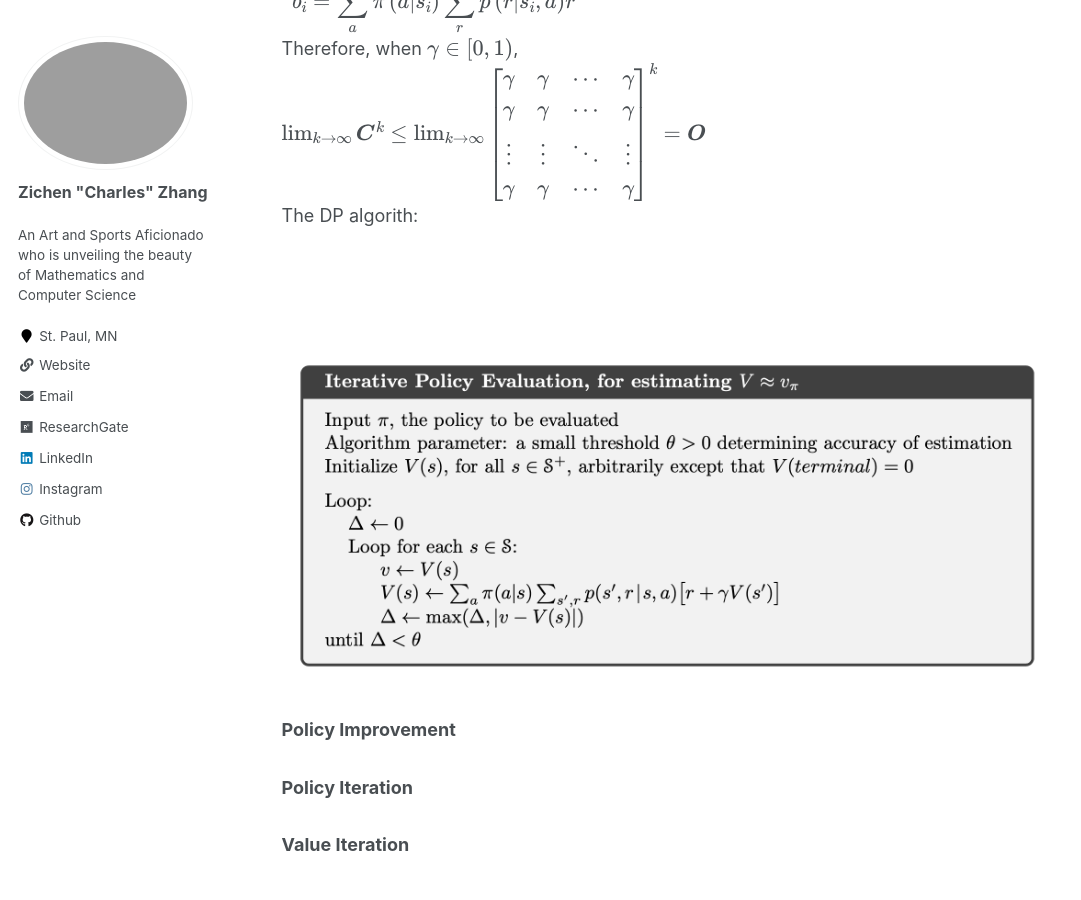
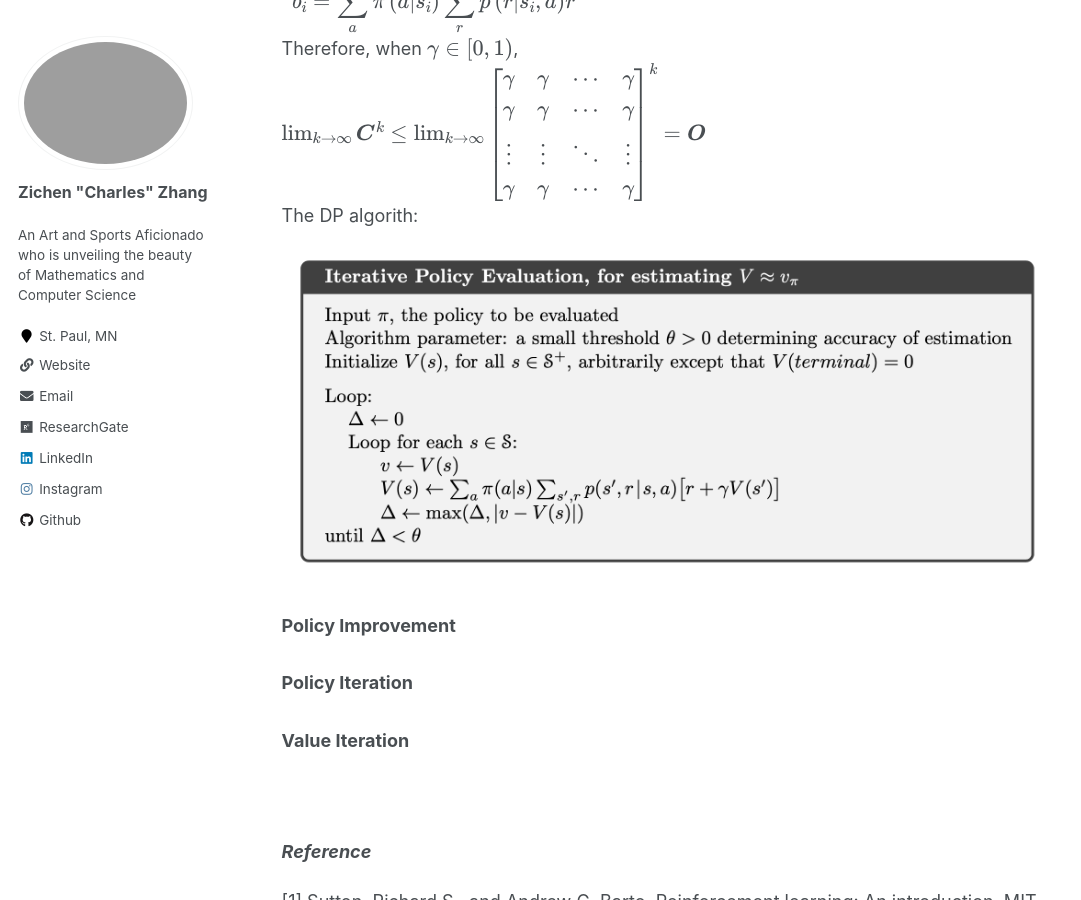
Before and after one commit to zcczhang/zcczhang.github.io, a Jekyll site: the page built from _rl/DP.md, in a window 1280 px wide and 900 px high, scrolled down 737 px. Shown: the whole window, without its empty margins (0-1081 px from the left). Built offline with Jekyll 4.4.1, drawn with Linux system fonts in a browser that asks for light colours; formulas are drawn with MathJax 3.

Commit message:
Update DP.md

```diff
--- a/_rl/DP.md
+++ b/_rl/DP.md
@@ -59,8 +59,7 @@ Therefore, when \(\gamma \in [0,1)\),<br>
 The DP algorith:
 </p>
 </body>
-</html> <br><br><br>
-
+</html>
 ![](/images/dp1.png)
 
 ### Policy Improvement
```
